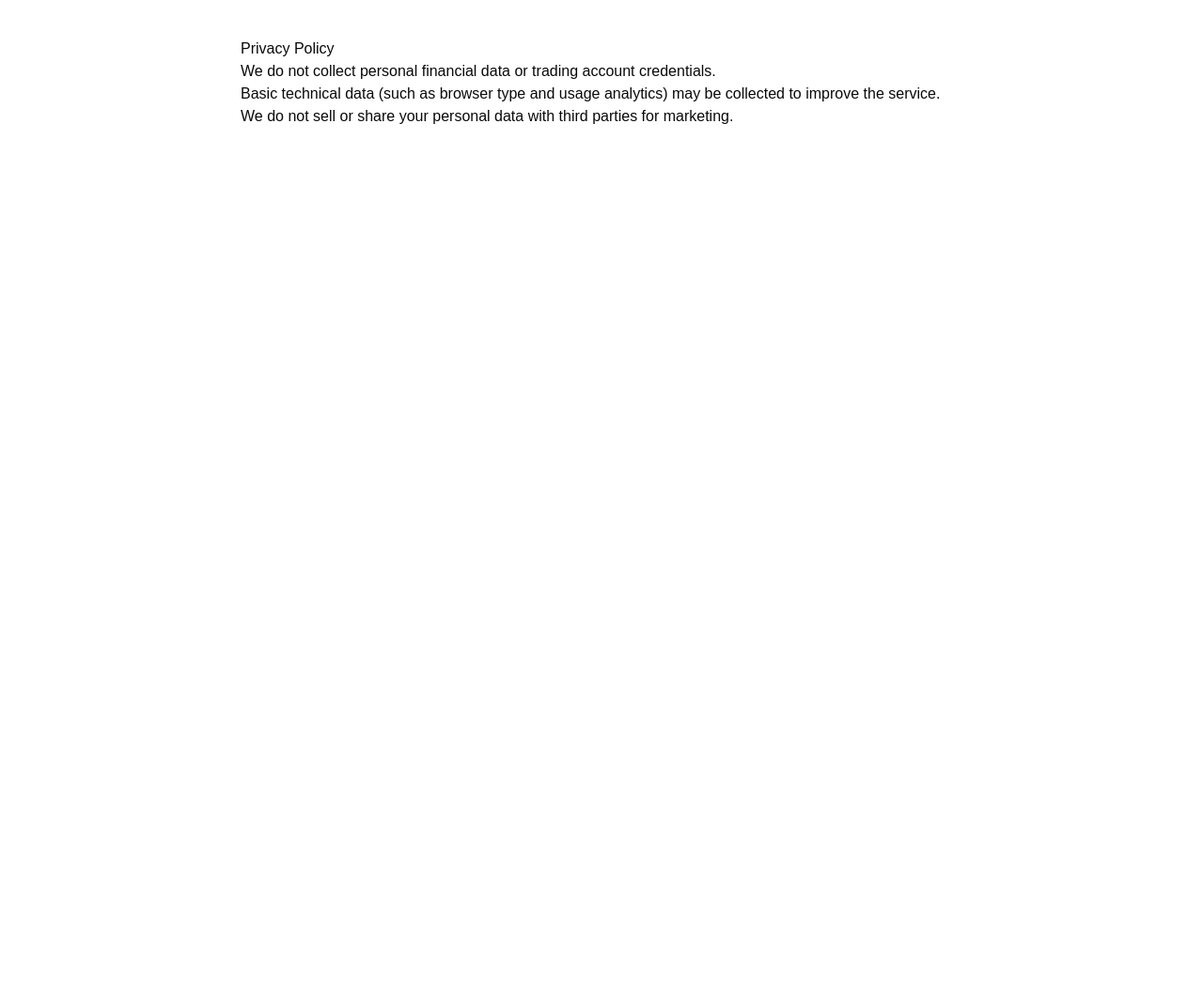
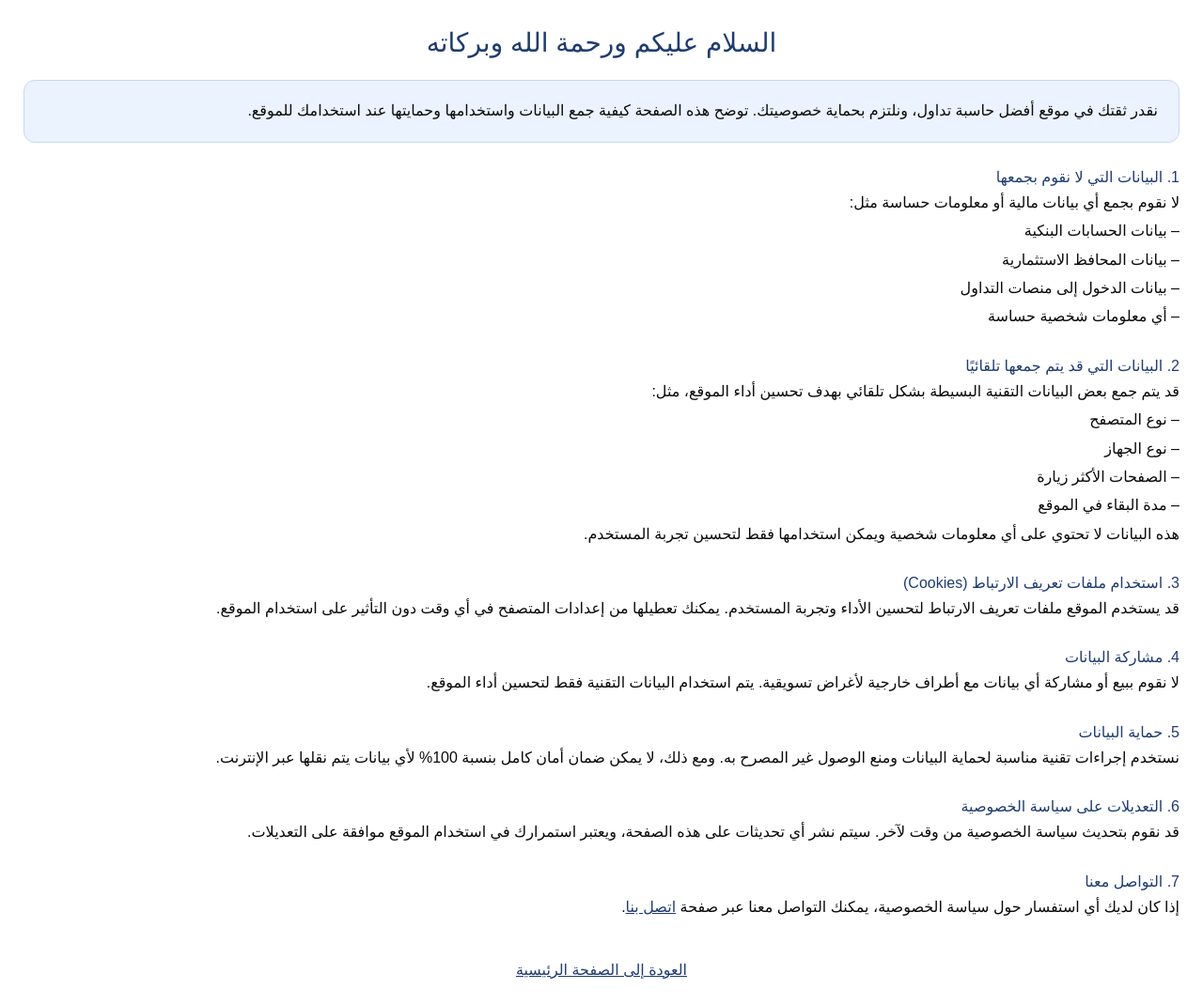
Before and after one commit to drishinnawy/tadawul-calculator-web, a Next.js app: page /privacy in a window 1280 px wide. Shown: the whole page at 94% size. Before the commit the page ends 800 px from the top, so only its background shows below. Built offline with nearby package versions, Linux system fonts and the light colour scheme.

Commit message:
Revise PrivacyPage to PrivacyPolicy with new content
Updated the Privacy Page to include a detailed privacy policy in Arabic, enhancing the content structure and adding meta tags for SEO.

```diff
--- a/src/pages/privacy.tsx
+++ b/src/pages/privacy.tsx
@@ -1,10 +1,131 @@
-export default function PrivacyPage() {
+import Head from "next/head";
+
+export default function PrivacyPolicy() {
   return (
-    <main style={{ maxWidth: 800, margin: "40px auto", padding: "0 16px" }}>
-      <h1>Privacy Policy</h1>
-      <p>We do not collect personal financial data or trading account credentials.</p>
-      <p>Basic technical data (such as browser type and usage analytics) may be collected to improve the service.</p>
-      <p>We do not sell or share your personal data with third parties for marketing.</p>
-    </main>
+    <>
+      <Head>
+        <title>سياسة الخصوصية | أفضل حاسبة تداول</title>
+        <meta
+          name="description"
+          content="سياسة الخصوصية الخاصة بموقع أفضل حاسبة تداول. نوضح فيها كيفية التعامل مع البيانات وحماية خصوصية المستخدم."
+        />
+        <meta
+          name="keywords"
+          content="سياسة الخصوصية, privacy policy, تداول, إدارة رأس المال"
+        />
+      </Head>
+
+      <div style={{ padding: "25px", direction: "rtl", textAlign: "right" }}>
+        <h1
+          style={{
+            fontSize: "28px",
+            marginBottom: "18px",
+            color: "#1e3c72",
+            textAlign: "center",
+          }}
+        >
+          السلام عليكم ورحمة الله وبركاته
+        </h1>
+
+        <p
+          style={{
+            background: "#eaf3ff",
+            padding: "18px 22px",
+            borderRadius: "12px",
+            lineHeight: "1.8",
+            marginBottom: "25px",
+            border: "1px solid #c7d9f5",
+          }}
+        >
+          نقدر ثقتك في موقع أفضل حاسبة تداول، ونلتزم بحماية خصوصيتك. توضح هذه
+          الصفحة كيفية جمع البيانات واستخدامها وحمايتها عند استخدامك للموقع.
+        </p>
+
+        <h2 style={{ color: "#1e3c72", marginTop: "25px" }}>
+          1. البيانات التي لا نقوم بجمعها
+        </h2>
+        <p style={{ lineHeight: "1.9" }}>
+          لا نقوم بجمع أي بيانات مالية أو معلومات حساسة مثل:
+          <br />– بيانات الحسابات البنكية
+          <br />– بيانات المحافظ الاستثمارية
+          <br />– بيانات الدخول إلى منصات التداول
+          <br />– أي معلومات شخصية حساسة
+        </p>
+
+        <h2 style={{ color: "#1e3c72", marginTop: "25px" }}>
+          2. البيانات التي قد يتم جمعها تلقائيًا
+        </h2>
+        <p style={{ lineHeight: "1.9" }}>
+          قد يتم جمع بعض البيانات التقنية البسيطة بشكل تلقائي بهدف تحسين أداء
+          الموقع، مثل:
+          <br />– نوع المتصفح
+          <br />– نوع الجهاز
+          <br />– الصفحات الأكثر زيارة
+          <br />– مدة البقاء في الموقع
+          <br />
+          هذه البيانات لا تحتوي على أي معلومات شخصية ويمكن استخدامها فقط لتحسين
+          تجربة المستخدم.
+        </p>
+
+        <h2 style={{ color: "#1e3c72", marginTop: "25px" }}>
+          3. استخدام ملفات تعريف الارتباط (Cookies)
+        </h2>
+        <p style={{ lineHeight: "1.9" }}>
+          قد يستخدم الموقع ملفات تعريف الارتباط لتحسين الأداء وتجربة المستخدم.
+          يمكنك تعطيلها من إعدادات المتصفح في أي وقت دون التأثير على استخدام
+          الموقع.
+        </p>
+
+        <h2 style={{ color: "#1e3c72", marginTop: "25px" }}>
+          4. مشاركة البيانات
+        </h2>
+        <p style={{ lineHeight: "1.9" }}>
+          لا نقوم ببيع أو مشاركة أي بيانات مع أطراف خارجية لأغراض تسويقية. يتم
+          استخدام البيانات التقنية فقط لتحسين أداء الموقع.
+        </p>
+
+        <h2 style={{ color: "#1e3c72", marginTop: "25px" }}>
+          5. حماية البيانات
+        </h2>
+        <p style={{ lineHeight: "1.9" }}>
+          نستخدم إجراءات تقنية مناسبة لحماية البيانات ومنع الوصول غير المصرح به.
+          ومع ذلك، لا يمكن ضمان أمان كامل بنسبة 100% لأي بيانات يتم نقلها عبر
+          الإنترنت.
+        </p>
+
+        <h2 style={{ color: "#1e3c72", marginTop: "25px" }}>
+          6. التعديلات على سياسة الخصوصية
+        </h2>
+        <p style={{ lineHeight: "1.9" }}>
+          قد نقوم بتحديث سياسة الخصوصية من وقت لآخر. سيتم نشر أي تحديثات على هذه
+          الصفحة، ويعتبر استمرارك في استخدام الموقع موافقة على التعديلات.
+        </p>
+
+        <h2 style={{ color: "#1e3c72", marginTop: "25px" }}>
+          7. التواصل معنا
+        </h2>
+        <p style={{ lineHeight: "1.9" }}>
+          إذا كان لديك أي استفسار حول سياسة الخصوصية، يمكنك التواصل معنا عبر صفحة{" "}
+          <a href="/contact" style={{ color: "#1e3c72", textDecoration: "underline" }}>
+            اتصل بنا
+          </a>
+          .
+        </p>
+
+        {/* زر العودة */}
+        <div style={{ textAlign: "center", marginTop: "40px" }}>
+          <a
+            href="/"
+            style={{
+              color: "#1e3c72",
+              textDecoration: "underline",
+              fontSize: "16px",
+            }}
+          >
+            العودة إلى الصفحة الرئيسية
+          </a>
+        </div>
+      </div>
+    </>
   );
 }
```
